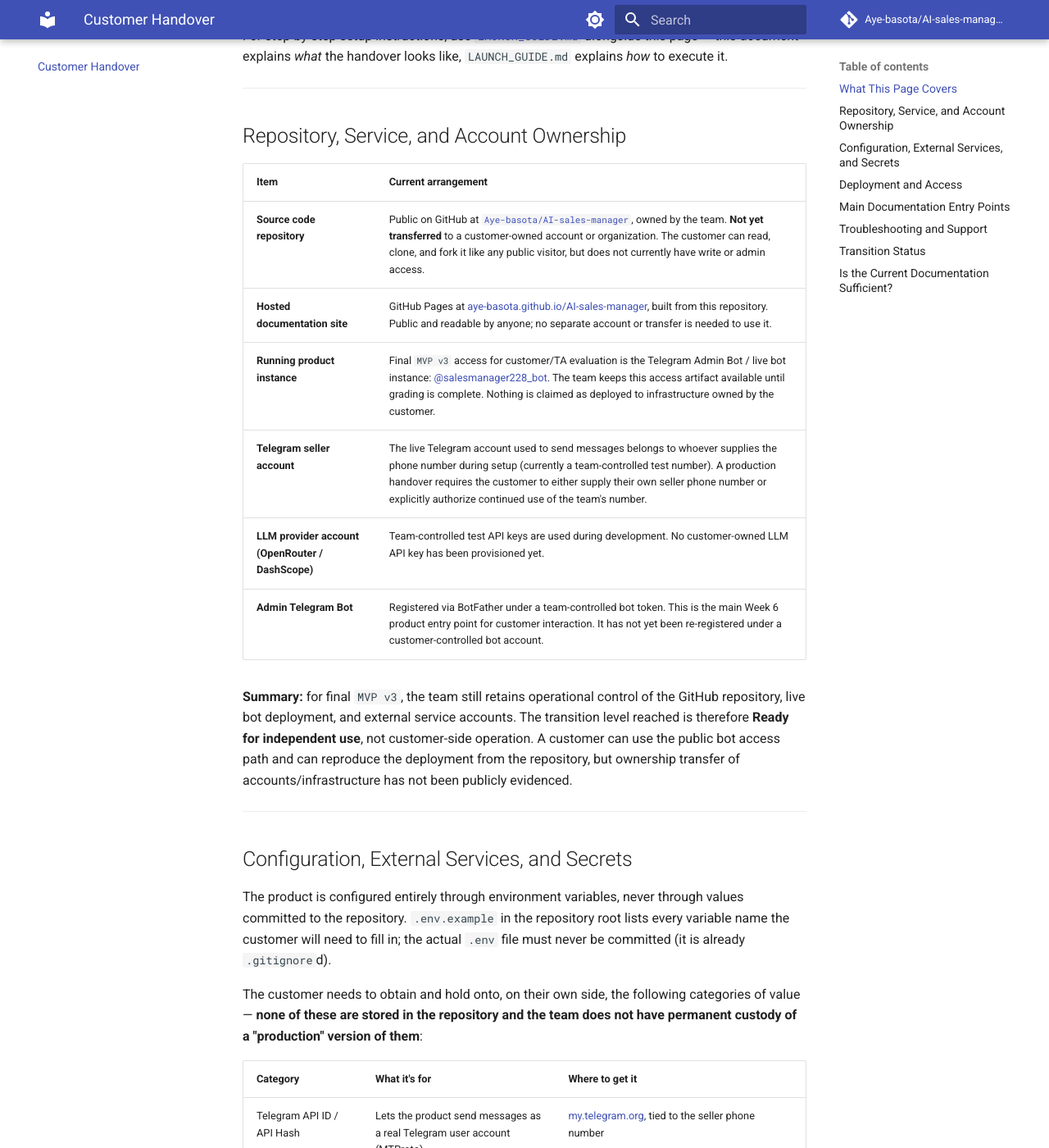
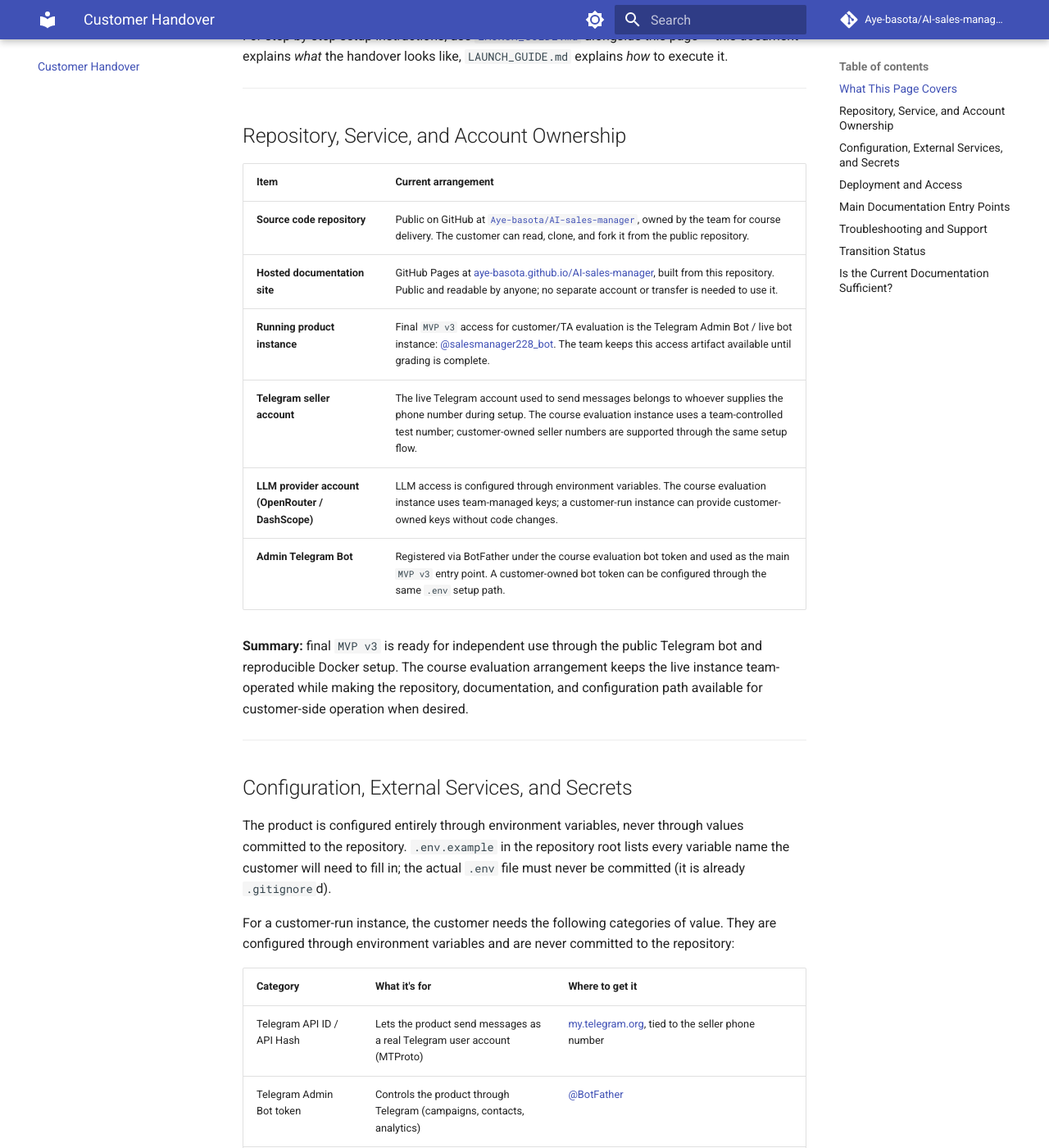
Before and after one commit to Aye-basota/AI-sales-manager, an MkDocs documentation site: the page built from docs/customer-handover.md, in a window 1280 px wide and 1400 px high, scrolled down 896 px. Shown: the whole window at 82% size. Built offline with MkDocs 1.6.1 and Material for MkDocs 9.7.7, drawn with Linux system fonts in a browser that asks for light colours; comment, search, counter and statistics services are not loaded; some of the changed text lies outside the part shown.

Commit message:
docs: state accepted follow-up handover status
Refs #92

```diff
--- a/docs/customer-handover.md
+++ b/docs/customer-handover.md
@@ -6,7 +6,7 @@
 
 **Reached handover level:** `Ready for independent use`.
 
-**Customer-confirmation status:** `Not yet accepted` until the Week 7 written confirmation/request evidence is collected in the private submission channel. The stronger levels `Independently used by customer` and `Deployed or operated on customer side` are not claimed in the public repository because customer-side operation has not been publicly evidenced.
+**Customer-confirmation status:** `Accepted with follow-up items`. The accepted final course access path is the public Telegram bot and reproducible repository setup; the follow-up items are lead-discovery quality, prompt/response quality, and longer-term customer-owned infrastructure/account transfer if the customer chooses to operate the system outside the team-run course instance.
 
 ---
 
@@ -16,7 +16,7 @@
 - What the customer needs to know about configuration and external services (without exposing secrets)
 - How to set up, deploy, recover, and verify the product
 - Where to go for normal use, operation, and troubleshooting
-- What is still missing before the customer can run the product independently
+- What remains as optional follow-up beyond the reached handover level
 
 For step-by-step setup instructions, use [`LAUNCH_GUIDE.md`](https://github.com/Aye-basota/AI-sales-manager/blob/main/LAUNCH_GUIDE.md) alongside this page — this document explains *what* the handover looks like, `LAUNCH_GUIDE.md` explains *how* to execute it.
 
@@ -26,14 +26,14 @@
 
 | Item | Current arrangement |
 |---|---|
-| **Source code repository** | Public on GitHub at [`Aye-basota/AI-sales-manager`](https://github.com/Aye-basota/AI-sales-manager), owned by the team. **Not yet transferred** to a customer-owned account or organization. The customer can read, clone, and fork it like any public visitor, but does not currently have write or admin access. |
+| **Source code repository** | Public on GitHub at [`Aye-basota/AI-sales-manager`](https://github.com/Aye-basota/AI-sales-manager), owned by the team for course delivery. The customer can read, clone, and fork it from the public repository. |
 | **Hosted documentation site** | GitHub Pages at [aye-basota.github.io/AI-sales-manager](https://aye-basota.github.io/AI-sales-manager/), built from this repository. Public and readable by anyone; no separate account or transfer is needed to use it. |
-| **Running product instance** | Final `MVP v3` access for customer/TA evaluation is the Telegram Admin Bot / live bot instance: [@salesmanager228_bot](https://t.me/salesmanager228_bot). The team keeps this access artifact available until grading is complete. Nothing is claimed as deployed to infrastructure owned by the customer. |
-| **Telegram seller account** | The live Telegram account used to send messages belongs to whoever supplies the phone number during setup (currently a team-controlled test number). A production handover requires the customer to either supply their own seller phone number or explicitly authorize continued use of the team's number. |
-| **LLM provider account (OpenRouter / DashScope)** | Team-controlled test API keys are used during development. No customer-owned LLM API key has been provisioned yet. |
-| **Admin Telegram Bot** | Registered via BotFather under a team-controlled bot token. This is the main Week 6 product entry point for customer interaction. It has not yet been re-registered under a customer-controlled bot account. |
+| **Running product instance** | Final `MVP v3` access for customer/TA evaluation is the Telegram Admin Bot / live bot instance: [@salesmanager228_bot](https://t.me/salesmanager228_bot). The team keeps this access artifact available until grading is complete. |
+| **Telegram seller account** | The live Telegram account used to send messages belongs to whoever supplies the phone number during setup. The course evaluation instance uses a team-controlled test number; customer-owned seller numbers are supported through the same setup flow. |
+| **LLM provider account (OpenRouter / DashScope)** | LLM access is configured through environment variables. The course evaluation instance uses team-managed keys; a customer-run instance can provide customer-owned keys without code changes. |
+| **Admin Telegram Bot** | Registered via BotFather under the course evaluation bot token and used as the main `MVP v3` entry point. A customer-owned bot token can be configured through the same `.env` setup path. |
 
-**Summary:** for final `MVP v3`, the team still retains operational control of the GitHub repository, live bot deployment, and external service accounts. The transition level reached is therefore **Ready for independent use**, not customer-side operation. A customer can use the public bot access path and can reproduce the deployment from the repository, but ownership transfer of accounts/infrastructure has not been publicly evidenced.
+**Summary:** final `MVP v3` is ready for independent use through the public Telegram bot and reproducible Docker setup. The course evaluation arrangement keeps the live instance team-operated while making the repository, documentation, and configuration path available for customer-side operation when desired.
 
 ---
 
@@ -41,7 +41,7 @@
 
 The product is configured entirely through environment variables, never through values committed to the repository. `.env.example` in the repository root lists every variable name the customer will need to fill in; the actual `.env` file must never be committed (it is already `.gitignore`d).
 
-The customer needs to obtain and hold onto, on their own side, the following categories of value — **none of these are stored in the repository and the team does not have permanent custody of a "production" version of them**:
+For a customer-run instance, the customer needs the following categories of value. They are configured through environment variables and are never committed to the repository:
 
 | Category | What it's for | Where to get it |
 |---|---|---|
@@ -52,7 +52,7 @@
 | `SECRET_KEY` | Application-level secret (JWT/crypto) | Set to a random value before any non-local deployment; the default `changeme` must not be used in production |
 | Database / Redis connection strings | PostgreSQL and Redis, provisioned by Docker Compose by default | Only needs manual values if hosting on managed infrastructure instead of the bundled containers |
 
-None of the above are shared secrets between the team and the customer today — each side that runs the product needs to supply its own.
+Each side that runs the product supplies its own secrets for the environment it operates.
 
 ---
 
@@ -61,8 +61,8 @@
 - **Local / demo deployment:** `docker-compose up -d --build` followed by `docker-compose exec api alembic upgrade head`. Full walkthrough in [`LAUNCH_GUIDE.md`](https://github.com/Aye-basota/AI-sales-manager/blob/main/LAUNCH_GUIDE.md).
 - **Final MVP v3 entry point:** Telegram Admin Bot backed by a team-controlled live instance: [@salesmanager228_bot](https://t.me/salesmanager228_bot).
 - **Temporary public web/API access:** the team can expose a running API/site instance publicly using `docker-compose -f docker-compose.yml -f docker-compose.tunnel.yml up -d`, which opens a [localtunnel](https://theboroer.github.io/localtunnel-www/) HTTPS URL. This URL is **ephemeral** and must be recorded separately for each trial if used.
-- **Persistent production hosting:** the final public handover level uses a team-operated bot/deployment for course evaluation and documented Docker-based self-hosting for reproduction. Customer-owned deployment is intentionally not claimed without private Week 7 evidence.
-- **Recovery:** there is currently no automated backup or restore procedure for the PostgreSQL data or Redis state. Recovery today means re-running `alembic upgrade head` against a fresh database and re-adding Telegram accounts and scripts; there is no documented disaster-recovery runbook yet.
+- **Persistent production hosting:** the final public handover level uses a team-operated bot/deployment for course evaluation and documented Docker-based self-hosting for reproduction. Customer-owned deployment can use the same Docker and environment-variable setup.
+- **Recovery:** the documented recovery path is to run `alembic upgrade head` against a fresh database and re-add Telegram accounts and scripts. A fuller backup/restore runbook is a follow-up item for customer-owned operation.
 - **Verification after setup:** `GET /health` returns `status`, `db`, and `scheduler` — use it to confirm the API, database, and background scheduler all came up correctly. The latest Sprint 5 local audit ran the maintained CI test command with 991 tests passing and approximately 99% `app/` coverage.
 
 ---
@@ -88,7 +88,7 @@
 - **Setup problems (Docker not starting, session-string generation stuck, etc.):** `LAUNCH_GUIDE.md` includes an "Если не сработало" (*"If it didn't work"*) callout after the Docker install step and after the session-string generation step — check those first.
 - **Runtime health check:** `GET /health` reports `status`, `db`, and `scheduler` separately, so a failing check tells you which component is down.
 - **Known, already-diagnosed issues:** see [`README.md`](https://github.com/Aye-basota/AI-sales-manager/blob/main/README.md) for the current list of known limitations and fixed risks, including inbound rate-limit handling and the remaining low-probability double-reply race condition.
-- **Anything else:** there is currently no dedicated support channel or issue-response SLA for the customer — problems not covered by the above should go directly to the team. This is a gap the team should close before or during final Week 7 transition if the customer is expected to operate the product independently afterward.
+- **Anything else:** use the public repository issues or the agreed team communication channel for support during the course evaluation and transition period.
 
 ---
 
@@ -97,21 +97,21 @@
 Using the terminology defined for Assignment 6 Part 8:
 
 - **Reached handover level:** `Ready for independent use`.
-- **Customer-confirmation status:** `Not yet accepted` until Week 7 written confirmation evidence is collected privately.
+- **Customer-confirmation status:** `Accepted with follow-up items`.
 - **Final product access artifact:** [@salesmanager228_bot](https://t.me/salesmanager228_bot), backed by the team-operated deployment.
 - **Repository and documentation access:** public GitHub repository plus hosted documentation site.
-- **Customer-side operation:** not claimed in the public evidence. The customer can reproduce the system using the Docker setup, but customer-owned infrastructure/account transfer has not been publicly evidenced.
+- **Customer-side operation path:** supported through the Docker setup and customer-provided Telegram/LLM credentials.
 
-This means the product is ready for evaluation and guided independent use, while the remaining transition blocker is evidence/approval rather than a hidden code deployment claim.
+This means the product is ready for evaluation and independent use at the reached handover level, with clearly tracked follow-up items for stronger lead discovery, prompt quality, and optional customer-owned operation.
 
 ---
 
 ## Is the Current Documentation Sufficient?
 
-**Sufficient for the reached handover level (`Ready for independent use`).** The documentation set (`README.md`, `LAUNCH_GUIDE.md`, this page) is sufficient for a technically comfortable person to access the team-operated bot and reproduce the product locally end-to-end, but it still assumes team support is available for:
+**Sufficient for the reached handover level (`Ready for independent use`).** The documentation set (`README.md`, `LAUNCH_GUIDE.md`, this page) is sufficient for a technically comfortable person to access the team-operated bot and reproduce the product locally end-to-end. The follow-up items for a stronger customer-owned operation model are:
 
-- Provisioning a persistent hosting environment (none exists yet).
+- Provisioning a persistent customer-owned hosting environment.
 - Generating and rotating the Telegram session string (`scripts/generate_session.py` requires an interactive SMS code step).
-- Diagnosing failures without a documented recovery runbook.
+- Expanding the backup/restore runbook beyond the current fresh-database recovery path.
 
 These limitations are acceptable for the currently claimed handover level, but they should be resolved or explicitly accepted before claiming customer-side deployment or operation.
```
Also changed, not shown: reports/week7/README.md (+7 -7 lines).
